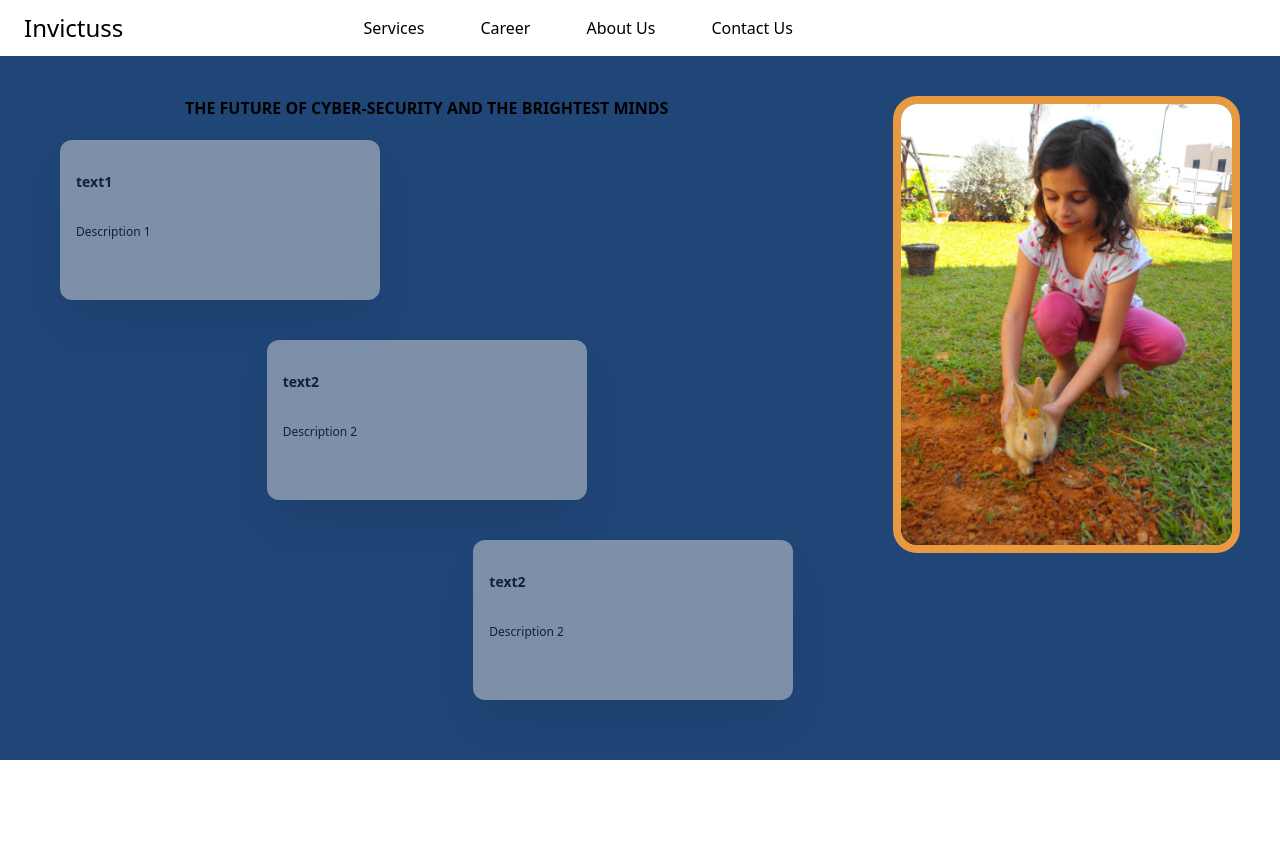
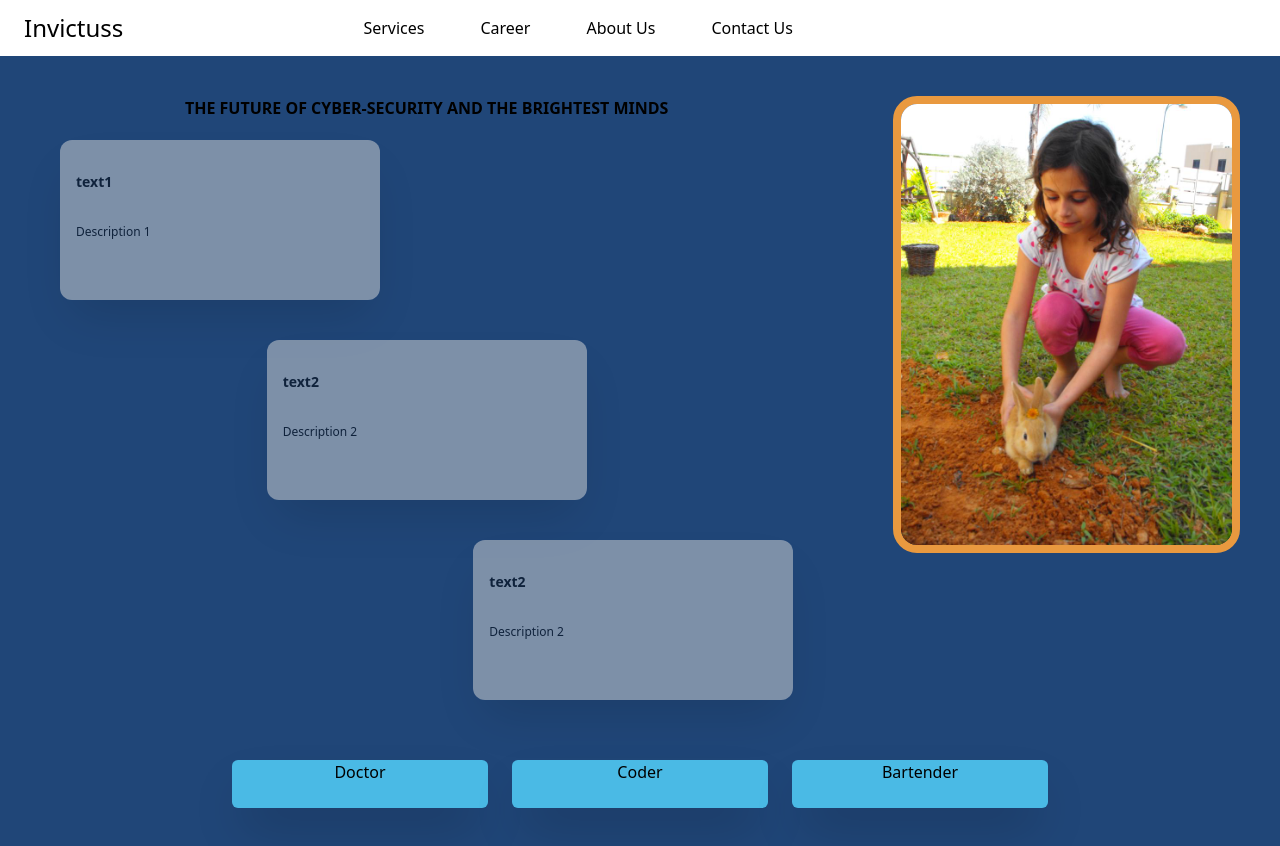
Before and after one commit to arana489/Invictuss, a React (Vite) app: page /careers in a window 1280 px wide. Shown: the top 846 px of the page. Before the commit the page ends 800 px from the top, so only its background shows below. Built offline with nearby package versions, Linux system fonts and the light colour scheme.

Commit message:
OUR PAGE IS AWESOME

```diff
--- a/src/components/Career.jsx
+++ b/src/components/Career.jsx
@@ -1,6 +1,7 @@
 import React from "react";
 import ReactDOM from 'react-dom';
 import Box from './textBoxes';
+import CareerBoxes from "./CareerBoxes";
 
 
 export default function Career() {
@@ -20,6 +21,12 @@ export default function Career() {
                         <img class=" border-orange border-8 rounded-3xl" src="images/gili.jpg" alt="jake.jpg"></img>
                     </div>
             </div>
+
+            <div className='flex justify-center'>
+                <CareerBoxes />
+            </div>
+            <div class= "p-96"> </div>
+
         </div>
 
     )
--- /dev/null
+++ b/src/components/CareerBox.jsx
@@ -0,0 +1,26 @@
+import React from 'react'
+import { useState } from 'react';
+const CareerBox = (props) => {
+  const {title, description} = props;
+  const [expanded, setExpanded] = useState(false);
+  return (
+    <div onMouseEnter={() => {setExpanded(!expanded)}} onMouseLeave={() => {setExpanded(!expanded)}}>
+        {
+            expanded ?
+            // Expanded
+            <div className="shadow-2xl bg-bright-blue rounded-md w-64 h-64">
+                <div className=""></div>
+                <h2 class="text-center">{title}</h2>
+                <p>{description}</p>
+            </div>
+            :
+            // Collapsed
+            <div className="shadow-2xl bg-bright-blue rounded-md w-64 h-12">
+                <div className=""></div>
+                <h2 class="text-center">{title}</h2>
+            </div>
+        }
+    </div>
+  )
+}
+export default CareerBox
--- /dev/null
+++ b/src/components/CareerBoxes.jsx
@@ -0,0 +1,29 @@
+import React from 'react'
+import CareerBox from './CareerBox';
+
+const CareerBoxes = () => {
+    const careers = [
+        {
+            title: "Doctor ",
+            description: "lots of money, fixes bones"
+        },
+        {
+            title: "Coder",
+            description: "spends a lot of time making really cool website for company"
+        },
+        {
+            title: "Bartender",
+            description: "makes non alchoholic drinks for people"
+        },
+    ];
+    return (
+        <div className='flex flex-row gap-x-6'>
+            {careers.map((career) => (
+                <div key={career.title}>
+                    <CareerBox title={career.title} description={career.description} />
+                </div>
+            ))}
+        </div>
+    )
+}
+export default CareerBoxes
```
